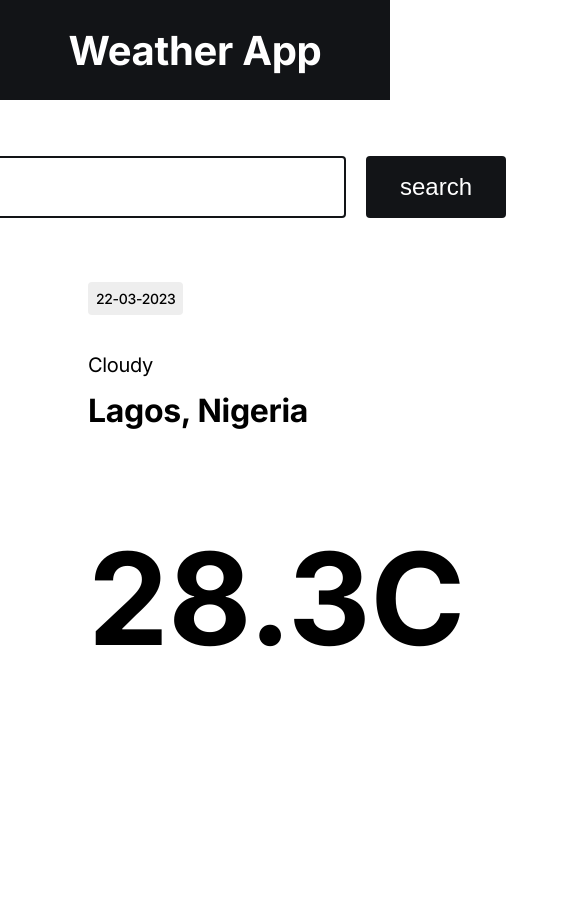
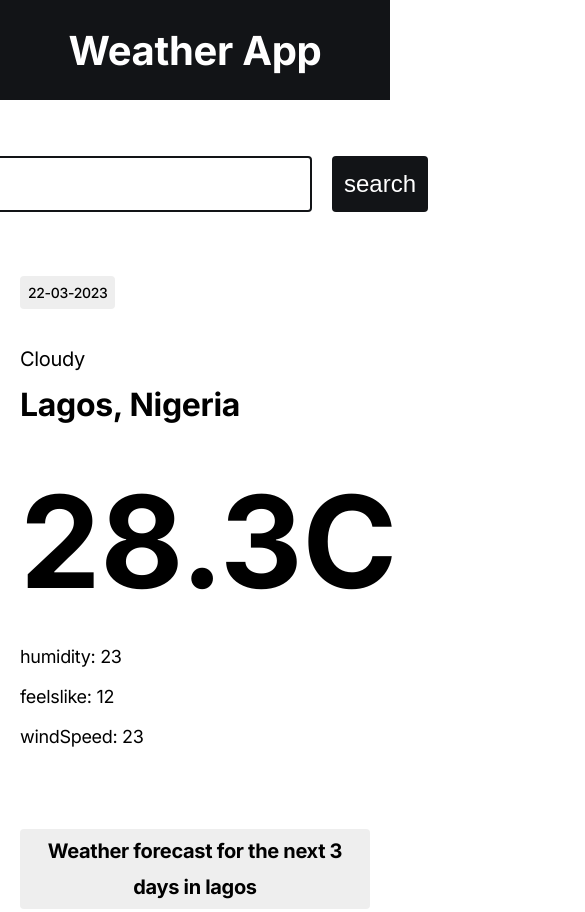
Before and after one commit to mubzie/weather_app_v2, a website built with webpack: page dist/index.html in a window 390 px wide. Shown: the top 912 px of the page, 585 px wide, since content can reach past the window. Built offline with nearby package versions, Linux system fonts and the light colour scheme; no server answers.

Commit message:
worked on style media queries

```diff
--- a/src/styles/weather.css
+++ b/src/styles/weather.css
@@ -160,39 +160,48 @@ section {
 .divider {
     width: 2px;
     height: 311px;
-    /* display: inline-block; */
     background-color: #000;
 }
 
 .header_forecast {
-    display: inline-block;
-    margin-bottom: var(--spacing-large);
+    text-align: center;
+    margin-bottom: var(--spacing-xsmall);
     padding: 4px 12px;
 
     font-size: var(--font-size-small);
     font-weight: 700;
+    line-height: 1.8;
 
     background-color: #EEEEEE;
     border-radius: 4px;
 }
 
+.header_forecast_child {
+    display: inline-block;
+}
+
 .f_days {
     display: grid;
     grid-template-columns: repeat(auto-fill, minmax(120px, 1fr));
-    gap: 32px;
+    gap: 20px;
+}
 
-    width: 100%;
+.days {
+    /* width: 170px; */
 }
 
 .heading {
     font-size: 16px;
+    font-weight: 600;
+
     padding-top: 8px;
     padding-bottom: 8px;
     text-align: center;
 
     margin-bottom: 16px;
 
-    background-color: #EEEEEE;
+    background-color: #199199;
+    color: #ffffff;
     border-radius: 4px;
 }
 
@@ -200,7 +209,7 @@ section {
     border: 2px solid #EEEEEE;
     border-radius: 4px;
 
-    padding: 16px 32px 12px;
+    padding: 16px 8px 12px;
 
     text-align: center;
 }
@@ -222,3 +231,111 @@ section {
 .temp_ {
     font-size: var(--font-size-xsmall);
 }
+
+
+
+/* media queries declaration */
+
+@media (max-width: 900px) {
+
+    main {
+        margin-bottom: 40px;
+    }
+
+    section {
+        flex-direction: column;
+    }
+
+    .weather_info {
+        margin-bottom: 56px;
+    }
+
+    .divider {
+        display: none;
+    }
+
+    .header_forecast {
+        margin-bottom: var(--spacing-medium);
+    }
+
+    .temp_info {
+        justify-content: space-between;
+    }
+
+    .f_days {
+        grid-template-columns: repeat(auto-fill, minmax(180px, 1fr));
+    }
+
+}
+
+@media (max-width: 800px) {
+
+    main {
+        padding: 0 40px;
+    }
+
+}
+
+@media (max-width: 700px) {
+
+    main {
+        padding: 0 32px;
+    }
+
+    section {
+        flex-direction: column;
+    }
+
+    .temp_info {
+        flex-direction: column;
+        align-items: flex-start;
+        gap: 20px;
+    }
+
+    input[type="text"] {
+        width: 400px;
+        height: 60px;
+        padding: 12px;
+    }
+
+    button[type="submit"] {
+        width: 96px;
+        height: 60px;
+        margin-left: 20px;
+    }
+
+}
+
+@media (max-width: 600px) {
+
+    main {
+        padding: 0 20px;
+    }
+
+    input[type="text"] {
+        width: 350px;
+        height: 56px;
+        padding: 12px;
+    }
+
+    button[type="submit"] {
+        width: 96px;
+        height: 56px;
+        margin-left: 20px;
+    }
+
+    section {
+        flex-direction: column;
+    }
+
+    .temp_info {
+        flex-direction: column;
+        align-items: flex-start;
+        gap: 20px;
+    }
+
+    .f_days {
+        grid-template-columns: repeat(auto-fill, minmax(320px, 1fr));
+    }
+
+}
```
Also changed, not shown: dist/index.html.
